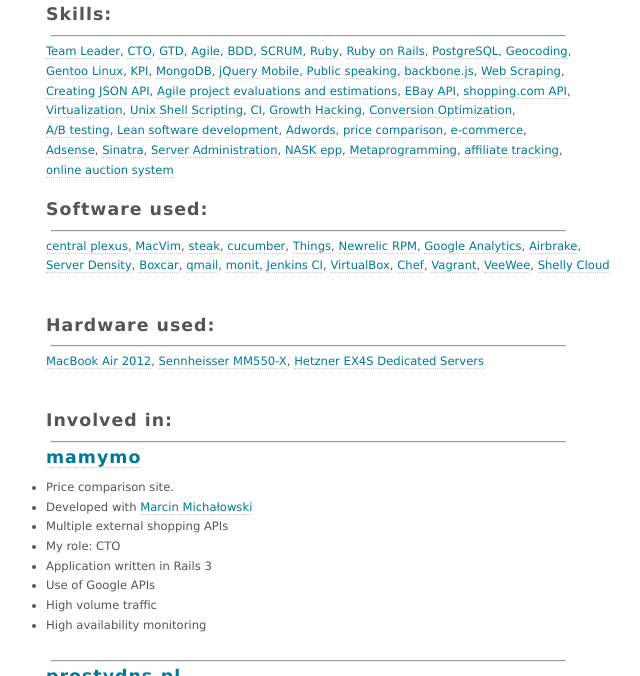
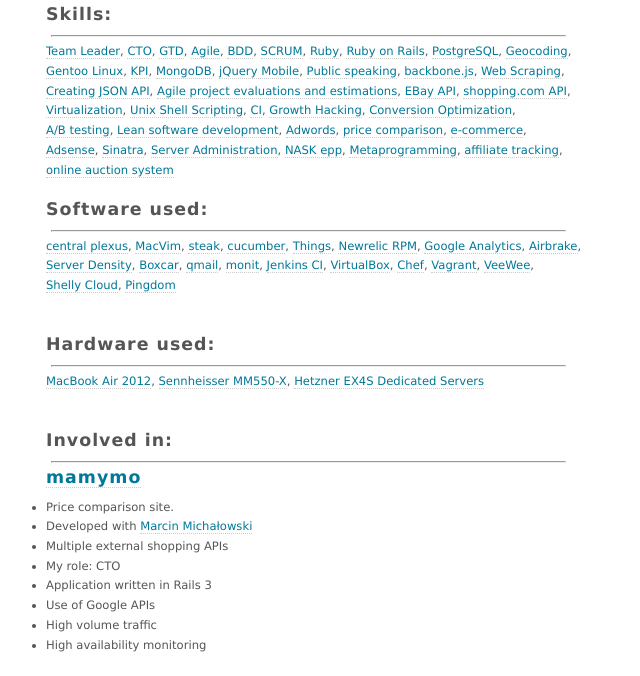
Before and after one commit to pr0d1r2/pr0d1r2.github.com, a Jekyll site: the page built from index.md, in a window 1280 px wide and 900 px high, cut to the strip 224-900 px from the top of the window. Shown: the whole strip, without its empty margins (334-974 px from the left). Built offline with Jekyll 4.4.1, drawn with Linux system fonts in a browser that asks for light colours.

Commit message:
Add pingdom to software used.

```diff
--- a/index.md
+++ b/index.md
@@ -107,7 +107,9 @@ My clients make more profit and decrease their costs via intelligent usage of to
 [Chef](https://github.com/opscode/chef),
 [Vagrant](https://github.com/mitchellh/vagrant),
 [VeeWee](https://github.com/jedi4ever/veewee),
-[Shelly Cloud](http://shellycloud.com/)
+<br/>
+[Shelly Cloud](http://shellycloud.com/),
+[Pingdom](https://www.pingdom.com/)
 
 <br/>
 <br/>
```
